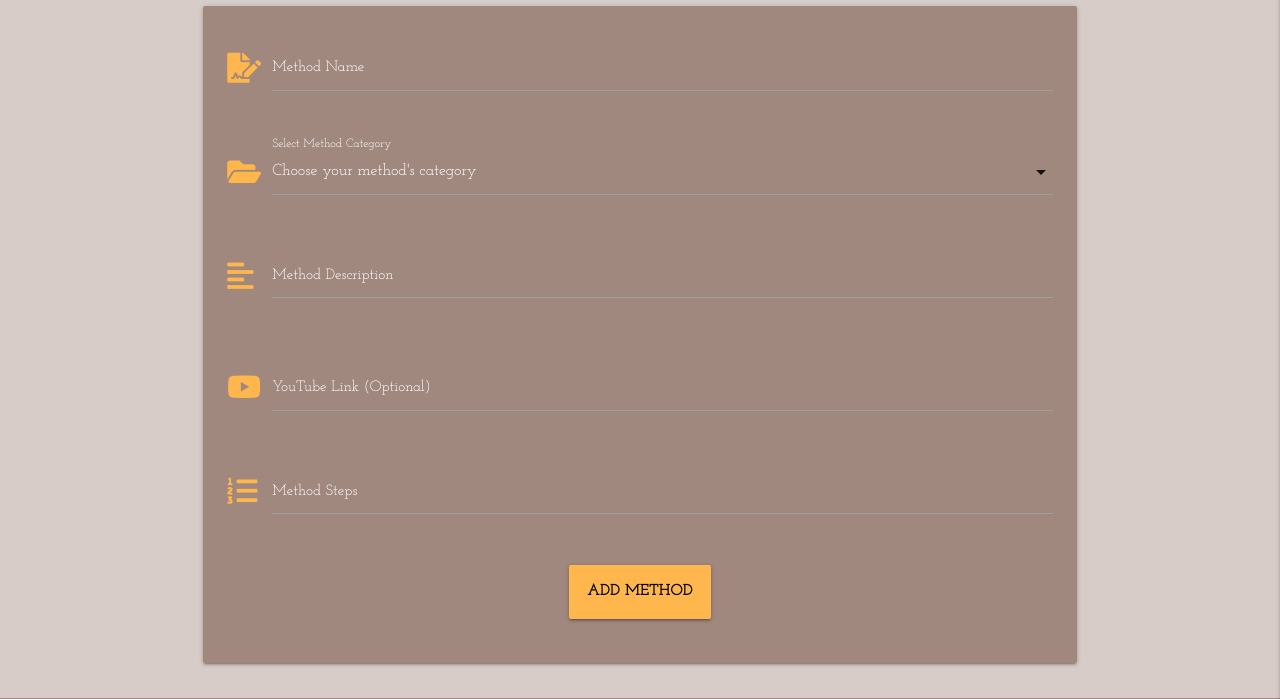
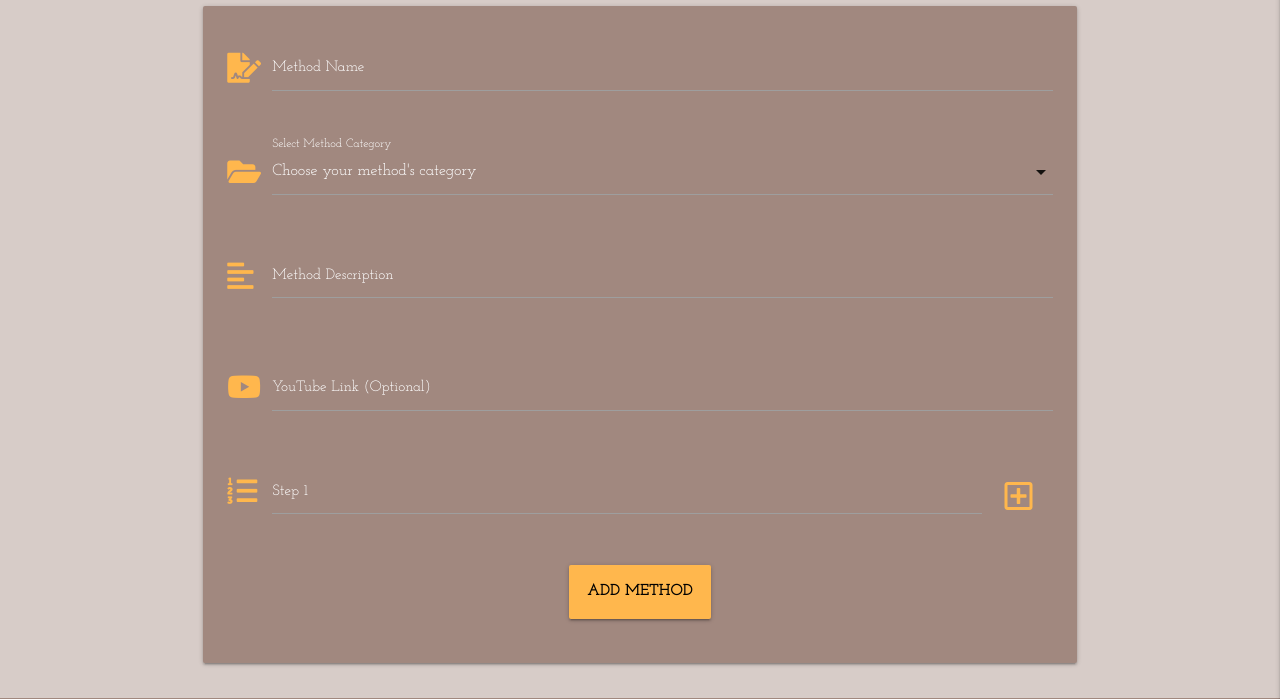
Before and after one commit to dudeguythethird/DIYourself, a Flask app: page /add_method in a window 1280 px wide. Shown: the part 160-859 px from the top of the page. Run offline with Flask 2, Linux system fonts and the light colour scheme; data that the repository does not hold is empty; some libraries are stand-ins or nearby versions; some web fonts are replaced.

Commit message:
changes method steps input field to step 1 and adds button to add more steps, some styling.

```diff
--- a/static/css/style.css
+++ b/static/css/style.css
@@ -136,6 +136,11 @@ a i:hover {
     color: white;
 }
 
+.add-input {
+    font-size: xx-large;
+    ;
+}
+
 /*-------------------------------------------------------Method Page Styles*/
 
 .method-information {
--- a/static/js/script.js
+++ b/static/js/script.js
@@ -35,16 +35,22 @@ $(document).ready(function(){
 
 // The following password validation method was found: https://codepen.io/diegoleme/pen/surIK
 
+if (window.location.pathname == '/sign_up') {
+
 var password = document.getElementById("password")
   , confirm_password = document.getElementById("password_confirm");
 
-function validatePassword(){
-  if(password.value != confirm_password.value) {
-    confirm_password.setCustomValidity("Passwords Don't Match");
-  } else {
-    confirm_password.setCustomValidity('');
-  }
+function validatePassword() {
+    if (password || confirm_password) {
+        if (password.value != confirm_password.value) {
+            confirm_password.setCustomValidity("Passwords Don't Match");
+        } else {
+            confirm_password.setCustomValidity('');
+        }
+    }
 }
 
-password.onchange = validatePassword;
-confirm_password.onkeyup = validatePassword;
+password.onchange = validatePassword();
+confirm_password.onkeyup = validatePassword();
+
+}
--- a/templates/add_method.html
+++ b/templates/add_method.html
@@ -50,11 +50,15 @@
                 </div>
                 <!-- Method Steps Text Field -->
                 <div class="row">
-                    <div class="input-field col s12">
+                    <div class="input-field col s11">
                         <i class="fas fa-list-ol prefix orange-text text-lighten-2"></i>
                         <textarea id="method_steps" name="method_steps" minlength="5" maxlength="2000"
                             class="materialize-textarea validate" required></textarea>
-                        <label for="method_steps" class="white-text">Method Steps</label>
+                        <label for="method_steps" class="white-text">Step 1</label>
+                    </div>
+                    <div class="col s1">
+                        <br>
+                        <a href="javascript:void(0);" class="add-input orange-text text-lighten-2"><i class="far fa-plus-square"></i></a>
                     </div>
                 </div>
                 <!-- Submit Button -->
```
